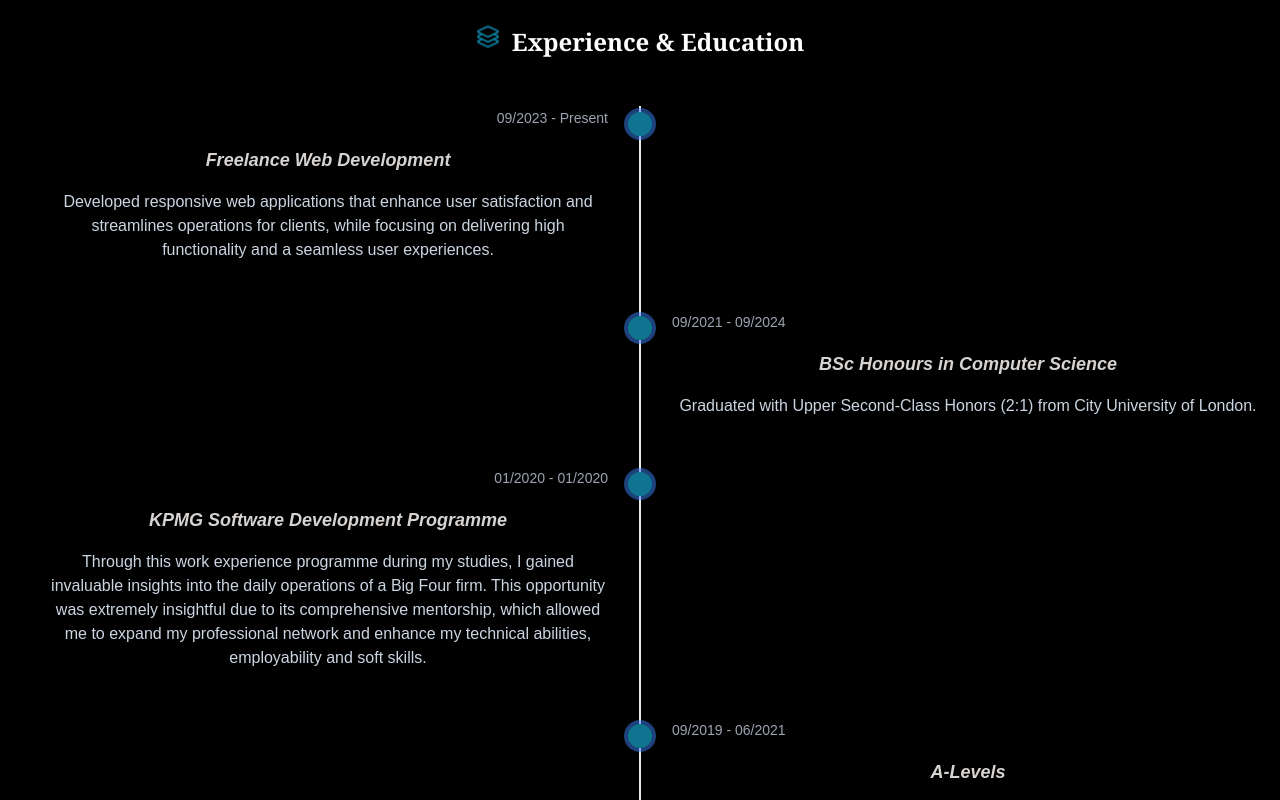
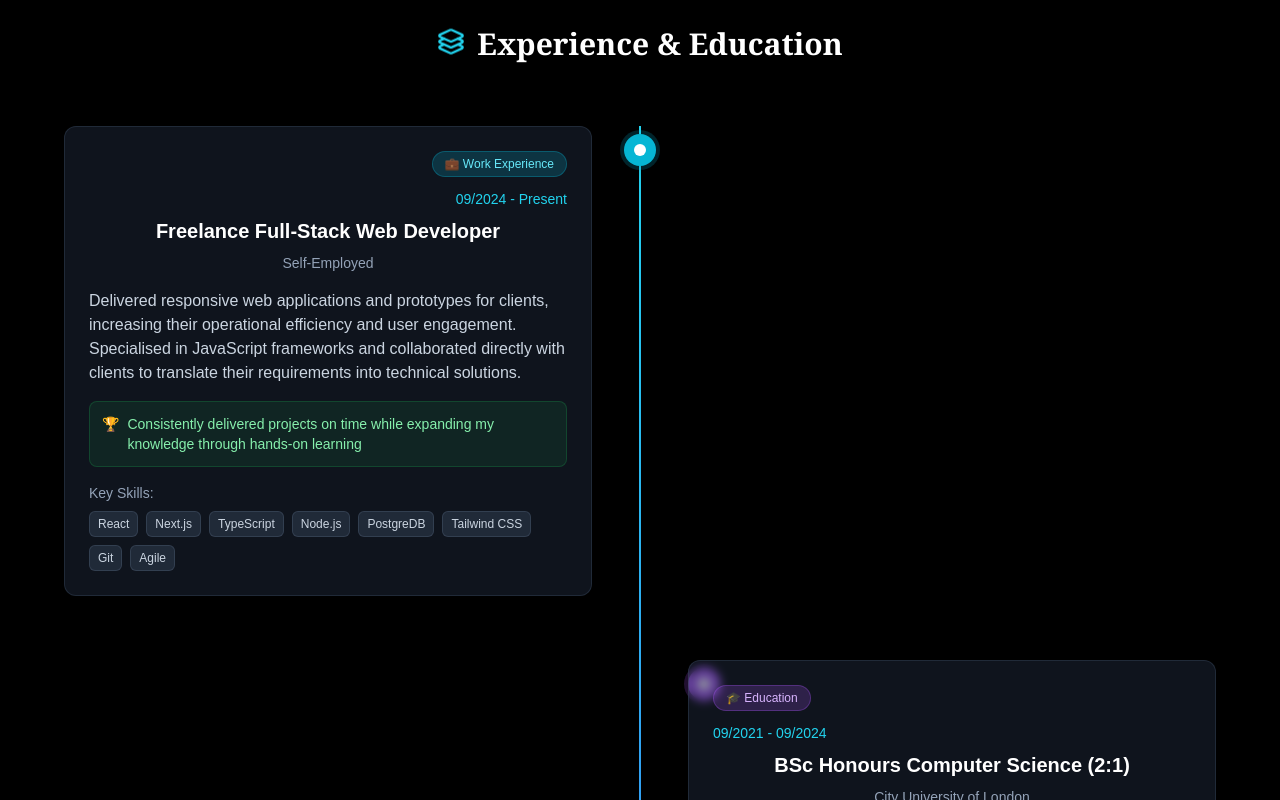
Before and after one commit to riad-mammadov/Portfolio, a Next.js app: page / in a window 1280 px wide. Shown: the part 1280-2080 px from the top of the page. Built offline with nearby package versions, Linux system fonts and the light colour scheme.

Commit message:
revamp timeline section

```diff
--- a/components/Section/timeline/Timeline.jsx
+++ b/components/Section/timeline/Timeline.jsx
@@ -10,36 +10,77 @@ import { useRef } from "react";
 
 const timelineItems = [
   {
-    date: "09/2023 - Present",
-    title: "Freelance Web Development",
+    date: "09/2024 - Present",
+    title: "Freelance Full-Stack Web Developer",
     description:
-      "Developed responsive web applications that enhance user satisfaction and streamlines operations for clients, while focusing on delivering high functionality and a seamless user experiences.",
-    institution: "Freelance",
+      "Delivered responsive web applications and prototypes for clients, increasing their operational efficiency and user engagement. Specialised in JavaScript frameworks and collaborated directly with clients to translate their requirements into technical solutions.",
+    institution: "Self-Employed",
     type: "work",
+    skills: [
+      "React",
+      "Next.js",
+      "TypeScript",
+      "Node.js",
+      "PostgreDB",
+      "Tailwind CSS",
+      "Git",
+      "Agile",
+    ],
+    achievements:
+      "Consistently delivered projects on time while expanding my knowledge through hands-on learning",
   },
   {
     date: "09/2021 - 09/2024",
-    title: "BSc Honours in Computer Science",
+    title: "BSc Honours Computer Science (2:1)",
     description:
-      "Graduated with Upper Second-Class Honors (2:1) from City University of London.",
+      "Graduated with Upper Second-Class Honours in Computer Science. My dissertation involved developing a full-stack ordering platform using JavaScript and PHP, showcasing strong problem-solving and technical proficiency.",
     institution: "City University of London",
     type: "education",
+    skills: [
+      "JavaScript",
+      "C++",
+      "Java",
+      "SQL",
+      "Software Engineering",
+      "Database Design",
+      "Data Structures & Algorithms",
+    ],
+    achievement:
+      "Upper Second-Class Honours (2:1) • Relevant Coursework and Modules: Cloud Computing, Mathematics in Computing, Software Engineering, Algorithms & Data Structures",
   },
   {
-    date: "01/2020 - 01/2020",
-    title: "KPMG Software Development Programme",
+    date: "01/2020",
+    title: "Software Development Programme",
     description:
-      "Through this work experience programme during my studies, I gained invaluable insights into the daily operations of a Big Four firm. This opportunity was extremely insightful due to its comprehensive mentorship, which allowed me to expand my professional network and enhance my technical abilities, employability and soft skills.",
+      "Selected for competitive Big Four technology programme as part of my work experience, gaining exposure to enterprise level software development practices. Developed understanding of Software engineering fundamentals, and enhanced professional communication skills through workshops.",
     institution: "KPMG",
     type: "work",
+    skills: [
+      "Professional Development",
+      "Programming Methodologies",
+      "Client Communication",
+      "Team Collaboration",
+    ],
+    achievements:
+      "Received positive feedback from mentors • Built professional network and contacts • Gained insight into the field through a big company",
   },
   {
     date: "09/2019 - 06/2021",
-    title: "A-Levels",
+    title: "A-Levels in Technology and Computing",
     description:
-      "Completed my A-levels, achieving an A*,B,C in Digital Game Development, Computer Science and Graphics",
+      "Achieved an A* in Digital Game Development, with a B in Computer Science and a C in Graphics. This academic foundation showcases my strong technical proficiency, problem-solving capabilities, and a genuine drive to acquire new knowledge, making me well-prepared for university studies",
     institution: "Stoke Newington Sixth Form",
     type: "education",
+    achievement:
+      "A* in Digital Game Development • B in Computer Science • Consistent high achiever in STEM subjects",
+    skills: [
+      "Game Development",
+      "Programming Fundamentals",
+      "Programming",
+      "Data Structures & Algorithms",
+      "Computer Graphics",
+      "Problem Solving",
+    ],
   },
 ];
 
@@ -47,124 +88,203 @@ export default function Timeline() {
   const containerRef = useRef(null);
 
   return (
-    <section ref={containerRef} className="relative">
+    <section ref={containerRef} className="relative min-h-screen">
       <div className="container mx-auto px-4 py-16">
-        <motion.h2
-          initial="hidden"
-          animate="visible"
-          variants={slideInFromRight(0)}
-          className="mb-12 flex items-center justify-center gap-x-3 sm:text-2xl text-xl font-semibold text-black/80 dark:text-white"
-        >
+        {/* Header */}
+        <h2 className="mb-16 flex items-center justify-center gap-x-3 sm:text-3xl text-2xl font-semibold text-white">
           <svg
             xmlns="http://www.w3.org/2000/svg"
-            width="24"
-            height="24"
+            width="28"
+            height="28"
             viewBox="0 0 24 24"
             fill="none"
             stroke="currentColor"
             strokeWidth="2"
             strokeLinecap="round"
             strokeLinejoin="round"
-            className="lucide lucide-layers3 animate-bounce text-cyan-700"
+            className="lucide lucide-layers3 animate-bounce text-cyan-400"
           >
             <path d="M12.83 2.18a2 2 0 0 0-1.66 0L2.6 6.08a1 1 0 0 0 0 1.83l8.58 3.91a2 2 0 0 0 1.66 0l8.58-3.9a1 1 0 0 0 0-1.83z" />
             <path d="M6.08 9.5l-3.5 1.6a1 1 0 0 0 0 1.81l8.6 3.91a2 2 0 0 0 1.65 0l8.58-3.9a1 1 0 0 0 0-1.83l-3.5-1.59" />
             <path d="M6.08 14.5l-3.5 1.6a1 1 0 0 0 0 1.81l8.6 3.91a2 2 0 0 0 1.65 0l8.58-3.9a1 1 0 0 0 0-1.83l-3.5-1.59" />
           </svg>
           <p className="text-white font-serif">Experience & Education</p>
-        </motion.h2>
-        <div className="relative">
-          <div className="absolute left-0 md:left-1/2 top-0 h-full w-0.5 md:-translate-x-1/2 bg-gray-200" />
+        </h2>
+
+        {/* Timeline Container */}
+        <div className="relative max-w-6xl mx-auto">
+          {/* Timeline Line */}
+          <div className="absolute left-0 md:left-1/2 top-0 h-full w-0.5 md:-translate-x-1/2 bg-gradient-to-b from-cyan-400 via-blue-500 to-purple-500" />
+
+          {/* Timeline Items */}
           <ol className="relative">
             {timelineItems.map((item, index) => (
               <motion.li
                 key={index}
-                className={`mb-12 md:w-1/2 relative ${
+                className={`mb-12 md:mb-16 relative md:w-1/2 ${
                   index % 2 === 0
-                    ? "md:mr-auto md:pr-8 md:text-right"
-                    : "md:ml-auto md:pl-8 md:text-left"
-                } pl-8 text-left`}
+                    ? "md:mr-auto md:pr-12 md:text-right"
+                    : "md:ml-auto md:pl-12 md:text-left"
+                }`}
                 initial="hidden"
                 whileInView="visible"
-                viewport={{ once: true, amount: 1 }}
+                viewport={{ once: true, amount: 0.3 }}
                 variants={{
                   hidden: { opacity: 0 },
                   visible: {
                     opacity: 1,
-                    x: 0,
-                    transition: { duration: 0.5, delay: 0.3 },
+                    transition: { duration: 0.6 },
                   },
                 }}
               >
+                {/* Timeline Dot */}
                 <motion.span
-                  className={`absolute top-1.5 flex h-6 w-6 items-center justify-center rounded-full bg-cyan-700 ring-4 ring-gunmetal-blue -left-3 ${
-                    index % 2 === 0 ? "md:-right-3 md:left-auto" : "md:-left-3"
+                  className={`absolute top-2 flex h-8 w-8 items-center justify-center rounded-full ${
+                    item.type === "work"
+                      ? "bg-cyan-500 ring-4 ring-cyan-500/20"
+                      : "bg-purple-500 ring-4 ring-purple-500/20"
+                  } -left-4 md:left-auto ${
+                    index % 2 === 0 ? "md:-right-4" : "md:-left-4"
+                  } shadow-lg`}
+                  initial="hidden"
+                  whileInView="visible"
+                  variants={slideInFromTop(0.2)}
+                  viewport={{ once: true }}
+                >
+                  <div
+                    className={`w-3 h-3 rounded-full ${
+                      item.type === "work" ? "bg-white" : "bg-white"
+                    }`}
+                  />
+                </motion.span>
+
+                {/* Content Card */}
+                <div className="bg-slate-800/50 backdrop-blur-sm border border-slate-700/50 rounded-xl p-3 sm:p-4 md:p-6 shadow-xl hover:shadow-2xl transition-all duration-300 hover:bg-slate-800/70 ml-6 sm:ml-8 md:ml-0">
+                  {/* Type Badge */}
+                  <motion.div
+                    className={`inline-flex items-center px-2 sm:px-3 py-1 rounded-full text-xs font-medium mb-2 sm:mb-3 ${
+                      item.type === "work"
+                        ? "bg-cyan-500/20 text-cyan-300 border border-cyan-500/30"
+                        : "bg-purple-500/20 text-purple-300 border border-purple-500/30"
                     }`}
                     initial="hidden"
                     whileInView="visible"
-                  variants={slideInFromTop(0)}
                     viewport={{ once: true }}
-                  transition={{ duration: 0.5 }}
-                />
+                    variants={{
+                      hidden: { opacity: 0 },
+                      visible: { opacity: 1, transition: { duration: 0.8 } },
+                    }}
+                  >
+                    {item.type === "work"
+                      ? "💼 Work Experience"
+                      : "🎓 Education"}
+                  </motion.div>
+
+                  {/* Date */}
                   <motion.time
-                  className="text-sm text-center font-normal leading-none text-gray-400 dark:text-gray-500"
+                    className="block text-xs sm:text-sm font-medium text-cyan-400 mb-2"
                     initial="hidden"
-                  whileInView={"visible"}
+                    whileInView="visible"
                     viewport={{ once: true }}
-                  variants={
-                    index % 2 === 0 ? slideInFromRight(0) : slideInFromLeft(0)
-                  }
+                    variants={{
+                      hidden: { opacity: 0 },
+                      visible: { opacity: 1, transition: { duration: 0.8 } },
+                    }}
                   >
                     {item.date}
                   </motion.time>
+
+                  {/* Title */}
                   <motion.h3
-                  className="mb-4 mt-4 text-lg text-center font-semibold italic text-stone-300"
+                    className="text-lg sm:text-xl font-bold text-center text-white mb-2"
                     initial="hidden"
-                  whileInView={"visible"}
+                    whileInView="visible"
                     viewport={{ once: true }}
-                  variants={
-                    index % 2 === 0 ? slideInFromRight(0) : slideInFromLeft(0)
-                  }
+                    variants={{
+                      hidden: { opacity: 0 },
+                      visible: { opacity: 1, transition: { duration: 0.8 } },
+                    }}
                   >
                     {item.title}
                   </motion.h3>
+
+                  {/* Institution */}
                   <motion.p
-                  className="mb-4 text-center font-normal text-slate-300"
+                    className="text-slate-400 text-center font-medium mb-3 sm:mb-4 text-sm"
                     initial="hidden"
-                  whileInView={"visible"}
+                    whileInView="visible"
                     viewport={{ once: true }}
-                  variants={
-                    index % 2 === 0 ? slideInFromRight(0) : slideInFromLeft(0)
-                  }
+                    variants={{
+                      hidden: { opacity: 0 },
+                      visible: { opacity: 1, transition: { duration: 0.8 } },
+                    }}
+                  >
+                    {item.institution}
+                  </motion.p>
+
+                  {/* Description */}
+                  <motion.p
+                    className="text-slate-300 text-left leading-relaxed mb-3 sm:mb-4 text-sm sm:text-base"
+                    initial="hidden"
+                    whileInView="visible"
+                    viewport={{ once: true }}
+                    variants={{
+                      hidden: { opacity: 0 },
+                      visible: { opacity: 1, transition: { duration: 0.8 } },
+                    }}
                   >
                     {item.description}
                   </motion.p>
-                {item.link && (
-                  <motion.a
-                    href={item.link}
-                    className="inline-flex items-center rounded-lg border border-gray-200 bg-white px-4 py-2 text-sm font-medium text-gray-900 hover:bg-gray-100 hover:text-blue-700 focus:z-10 focus:text-blue-700 focus:outline-none focus:ring-4 focus:ring-gray-200 dark:border-gray-600 dark:bg-gray-800 dark:text-gray-400 dark:hover:bg-gray-700 dark:hover:text-white dark:focus:ring-gray-700"
+
+                  {/* Achievement */}
+                  {(item.achievement || item.achievements) && (
+                    <motion.div
+                      className="bg-green-500/10 border text-left border-green-500/20 rounded-lg p-2 sm:p-3 mb-3 sm:mb-4"
                       initial="hidden"
-                    whileInView={"visible"}
+                      whileInView="visible"
                       viewport={{ once: true }}
-                    variants={
-                      index % 2 === 0 ? slideInFromRight(0) : slideInFromLeft(0)
-                    }
+                      variants={{
+                        hidden: { opacity: 0 },
+                        visible: { opacity: 1, transition: { duration: 0.8 } },
+                      }}
                     >
-                    Learn more{" "}
-                    <svg
-                      className="ml-2 h-3 w-3"
-                      fill="currentColor"
-                      viewBox="0 0 20 20"
-                      xmlns="http://www.w3.org/2000/svg"
+                      <div className="flex items-start gap-2">
+                        <span className="text-green-400 text-sm">🏆</span>
+                        <p className="text-green-300 text-xs sm:text-sm font-medium">
+                          {item.achievement || item.achievements}
+                        </p>
+                      </div>
+                    </motion.div>
+                  )}
+
+                  {/* Skills */}
+                  {item.skills && (
+                    <motion.div
+                      className="space-y-2"
+                      initial="hidden"
+                      whileInView="visible"
+                      viewport={{ once: true }}
+                      variants={{
+                        hidden: { opacity: 0 },
+                        visible: { opacity: 1, transition: { duration: 0.8 } },
+                      }}
                     >
-                      <path
-                        fillRule="evenodd"
-                        d="M12.293 5.293a1 1 0 011.414 0l4 4a1 1 0 010 1.414l-4 4a1 1 0 01-1.414-1.414L14.586 11H3a1 1 0 110-2h11.586l-2.293-2.293a1 1 0 010-1.414z"
-                        clipRule="evenodd"
-                      ></path>
-                    </svg>
-                  </motion.a>
+                      <p className="text-slate-400 text-left text-xs sm:text-sm font-medium">
+                        Key Skills:
+                      </p>
+                      <div className="flex flex-wrap gap-1 sm:gap-2">
+                        {item.skills.map((skill, skillIndex) => (
+                          <span
+                            key={skillIndex}
+                            className="px-2 py-1 bg-slate-700/50 border border-slate-600/50 text-slate-300 text-xs rounded-md hover:bg-slate-600/50 transition-colors"
+                          >
+                            {skill}
+                          </span>
+                        ))}
+                      </div>
+                    </motion.div>
                   )}
+                </div>
               </motion.li>
             ))}
           </ol>
```
Lines whose indentation alone changed are shown as unchanged.
